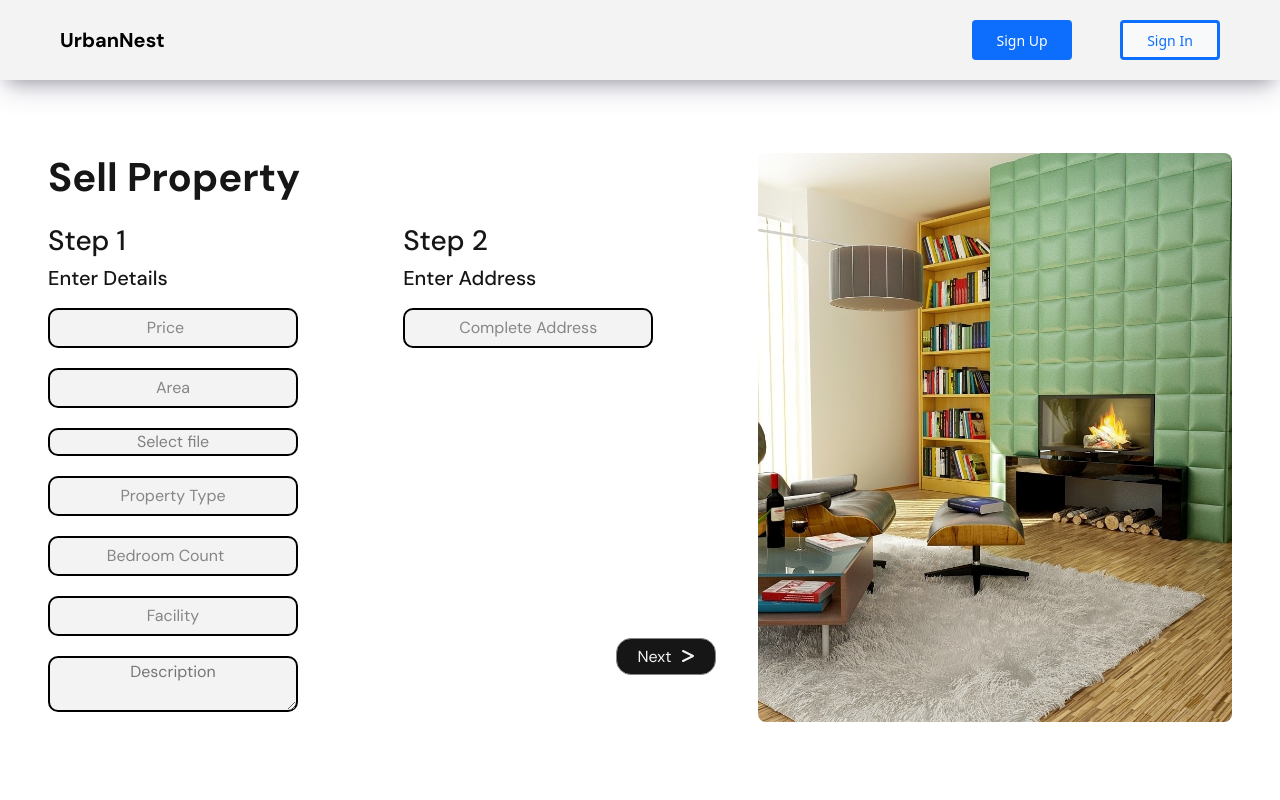
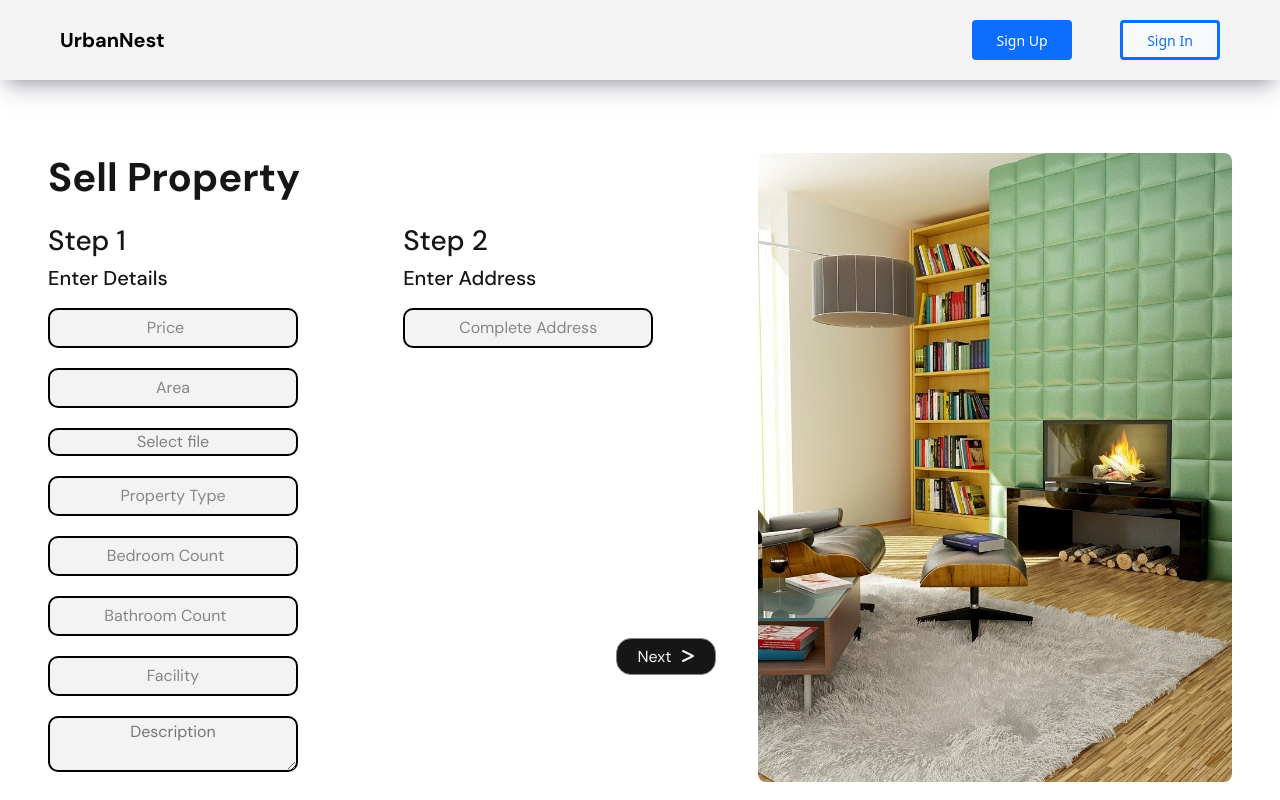
Before and after one commit to Yashwant72/MERN_Project, a React (Create React App) app: page /sell in a window 1280 px wide. Built offline with nearby package versions, Linux system fonts and the light colour scheme.

Commit message:
small edits while creating sell Api

```diff
--- a/src/components/NavBar/Nav.js
+++ b/src/components/NavBar/Nav.js
@@ -61,8 +61,8 @@ const Nav = (props) => {
             <div className="navbar-nav" >
               {/* <a className="nav-link me-4" aria-current="page" href="#about">About</a> */}
               {/* <a className="nav-link mx-4" aria-current="page" href="buy">Buy</a> */}
-              <Link to="/about" className="nav-link mx-4" aria-current="page" >
-                About
+              <Link to="/home" className="nav-link mx-4" aria-current="page" >
+                Home
               </Link>
 
               <Link to="/buy" className="nav-link mx-4" aria-current="page" >
--- a/src/components/Sell/Sell.js
+++ b/src/components/Sell/Sell.js
@@ -14,6 +14,7 @@ const Sell = () => {
     image: '',
     propertyType: '',
     bedroomCount: '',
+    bathroomCount:'',
     facility : '',
     description: ''
   });
@@ -32,16 +33,20 @@ const Sell = () => {
 
     try {
       const propertyDataJSON = {
+        currentOwner: token,
         price: propertyData.price,
-        location: propertyData.completeAddress,
+        address: propertyData.completeAddress,
+        bedrooms: propertyData.bedroomCount,
+        bathrooms: propertyData.bathroomCount,
         area: propertyData.area,
         images: 'demo image',
         type: propertyData.propertyType,
-        beds: propertyData.bedroomCount,
-        facilities: propertyData.propertyFacility,
+        facilities: propertyData.facility,
         description: propertyData.description,
       };
-
+      console.log(token);
+      console.log("my data")
+      console.log(propertyDataJSON);
       const response = await axios.post('/api/property', propertyDataJSON, {
         headers: {
           'Content-Type': 'application/json',
@@ -109,6 +114,14 @@ const Sell = () => {
                   onChange={handleChange}
                 />
                 <input
+                  className='bath-count'
+                  type='number'
+                  name='bathroomCount'
+                  placeholder='Bathroom Count'
+                  value={propertyData.bathroomCount}
+                  onChange={handleChange}
+                />
+                <input
                   className='type'
                   type='text'
                   name='facility'
```
Also changed, not shown: 1 other file (tests, documents, lock files or other folders).
